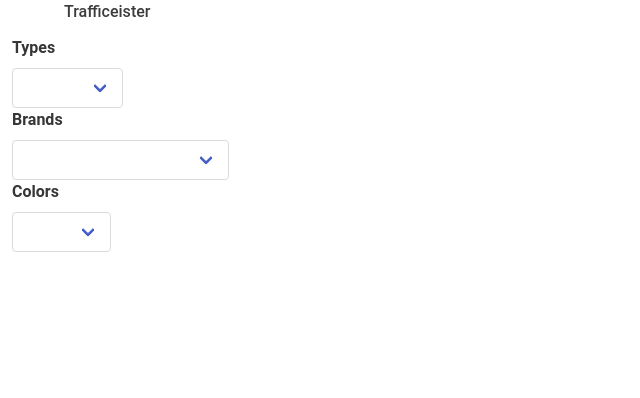
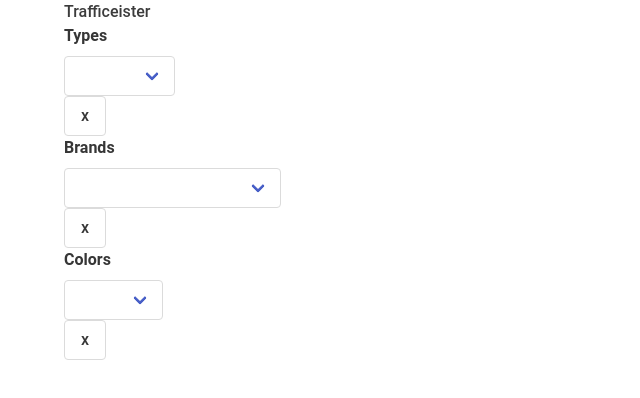
Before and after one commit to se-panfilov/sytac, a Vue app: page / in a window 1280 px wide. Shown: the top 398 px of the page, without its empty margins (0-640 px from the left). Built offline with nearby package versions, Linux system fonts and the light colour scheme.

Commit message:
added details view and fixes on markup

```diff
--- a/src/App.vue
+++ b/src/App.vue
@@ -1,9 +1,18 @@
 <template>
   <div id="app">
     <main-header class="header"></main-header>
-    <transition name="in-out-translate-fade" mode="out-in" appear>
-      <filters-list :source="vehicleData"></filters-list>
-    </transition>
+    <div class="container">
+      <div class="columns">
+        <section class="column is-one-third">
+          <transition name="in-out-translate-fade" mode="out-in" appear>
+            <filters-list :source="vehicleData" v-on:changed="onChanged"></filters-list>
+          </transition>
+        </section>
+        <section class="column">
+          <details-view :selected="selected"></details-view>
+        </section>
+      </div>
+    </div>
   </div>
 </template>
 
@@ -11,12 +20,14 @@
   import 'bulma/css/bulma.css'
   import MainHeader from './components/main-header'
   import FiltersList from './components/filters-list'
+  import DetailsView from './components/details-view'
   import VehicleData from './data/traffic_meister'
 
   export default {
     name: 'app',
     data () {
       return {
+        selected: {},
         vehicleData: []
       }
     },
@@ -24,15 +35,10 @@
       this.loadData()
     },
     methods: {
-//      setTextFilter (val) {
-//        this.text = val
-//      },
-//      setCategoryFilter (val) {
-//        this.category = val
-//      },
-//      setVendorFilter (val) {
-//        this.vendor = val
-//      }
+      onChanged (val) {
+        console.info(val)
+        this.selected = val
+      },
       loadData () {
         return this.getSourceData().then(this.onDataSuccess, this.onDataError)
       },
@@ -56,7 +62,8 @@
     },
     components: {
       FiltersList,
-      MainHeader
+      MainHeader,
+      DetailsView
     }
   }
 </script>
--- /dev/null
+++ b/src/components/details-view.vue
@@ -0,0 +1,27 @@
+<template>
+  <div>
+    <div v-text="selected.type"></div>
+    <div v-text="selected.brand"></div>
+    <div v-text="selected.color"></div>
+  </div>
+</template>
+
+<script>
+  export default {
+    name: 'DetailsView',
+    data () {
+      return {}
+    },
+    props: {
+      selected: {
+        type: Object,
+        default: {}
+      }
+    },
+    methods: {}
+  }
+</script>
+
+<style lang="stylus" rel="stylesheet/stylus" scoped>
+
+</style>
--- a/src/components/filters-list.vue
+++ b/src/components/filters-list.vue
@@ -1,5 +1,5 @@
 <template>
-  <section class="column is-one-third">
+  <section>
     <select-box :source="types"
                 name="types"
                 label="Types"
@@ -44,6 +44,7 @@
       },
       onSelect (event, type) {
         this.filter[type] = event.target.value
+        this.$emit('changed', this.filter)
       },
       filterBy (arr, val, field) {
         return arr.filter(v => {
@@ -68,7 +69,6 @@
       colors () {
         const arrOfArr = this.filteredColors.map(v => v.colors)
         const mergedArr = [].concat.apply([], arrOfArr)
-        console.info(this.getUniq(mergedArr))
         return this.getUniq(mergedArr)
       },
       brands () {
--- a/src/components/select-box.vue
+++ b/src/components/select-box.vue
@@ -1,21 +1,28 @@
 <template>
   <div class="control">
-    <label class="label" v-text="label"></label>
-    <div class="select">
-      <select :name="name" @change="onSelect">
-        <option value="" selected></option>
-        <option :value="item" v-for="item in source" v-text="item"></option>
-      </select>
+    <label class="label" :for="name" v-text="label"></label>
+    <div class="control is-grouped">
+      <div class="control">
+        <div class="select">
+          <select :name="name" id="name" v-model="model" @change="onSelect">
+            <!--<option value="" selected></option>-->
+            <option :value="item" v-for="item in source" v-text="item"></option>
+          </select>
+        </div>
+      </div>
+      <div class="control">
+        <button type="button" class="button" @click="onReset">x</button>
+      </div>
     </div>
   </div>
 </template>
 
 <script>
   export default {
-    name: 'FiltersList',
+    name: 'SelectBox',
     data () {
       return {
-//        model: null
+        model: null
       }
     },
     props: {
@@ -36,6 +43,9 @@
       },
       onSelect (val) {
         this.$emit('item-selected', val)
+      },
+      onReset () {
+        this.model = null
       }
     }
   }
```
